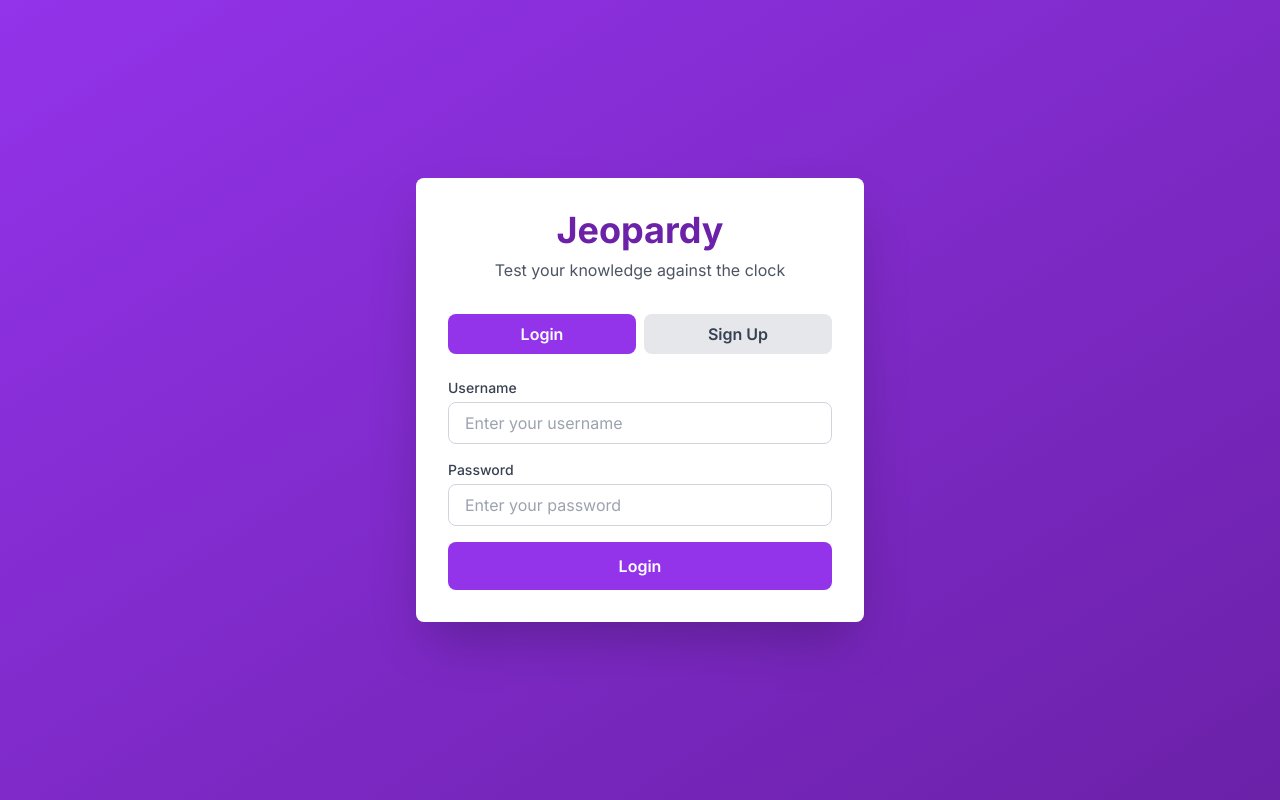
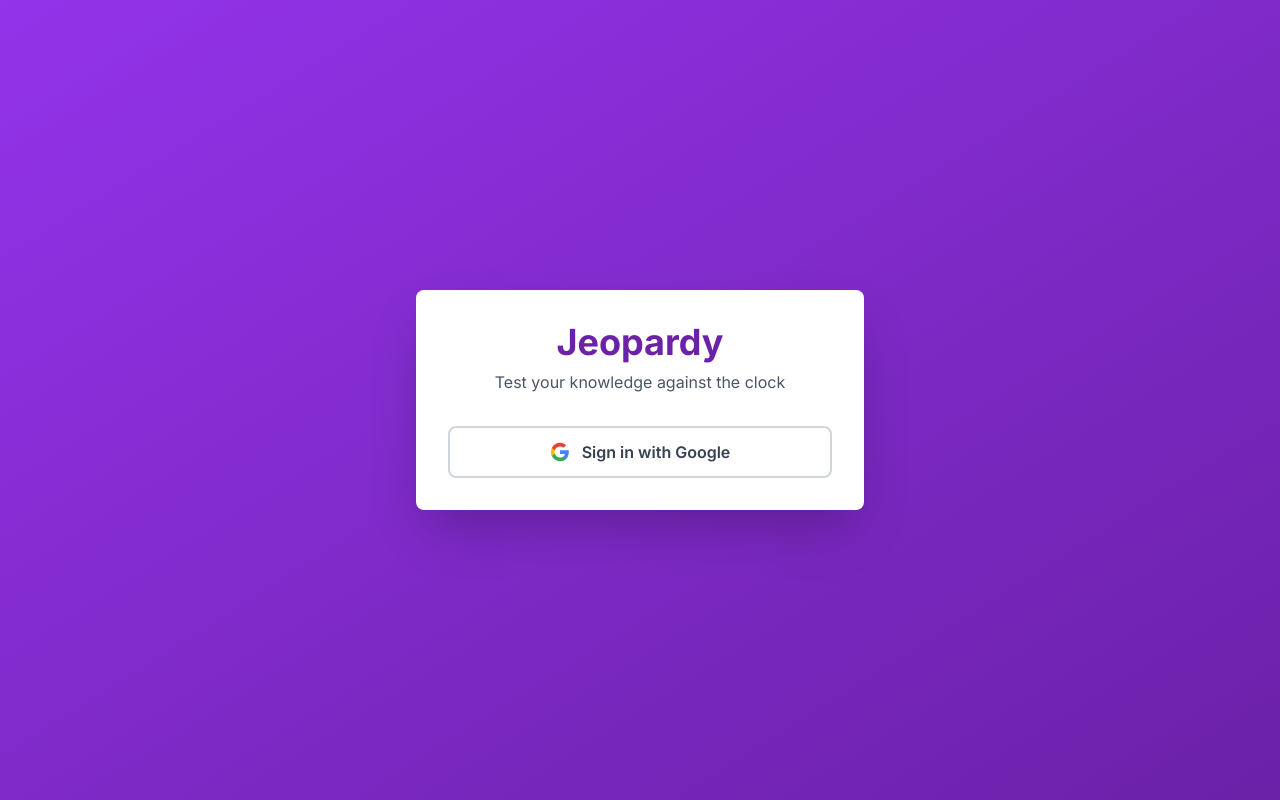
Before and after one commit to mwrede/jeopardy-game, a Next.js app: page /login in a window 1280 px wide. Built offline with nearby package versions, Linux system fonts and the light colour scheme.

Commit message:
Switch to Google OAuth authentication

```diff
--- a/app/login/page.tsx
+++ b/app/login/page.tsx
@@ -1,45 +1,15 @@
 'use client'
 
-import { useState, Suspense } from 'react'
+import { Suspense } from 'react'
 import { signIn } from 'next-auth/react'
-import { useSearchParams, useRouter } from 'next/navigation'
+import { useSearchParams } from 'next/navigation'
 
 function LoginForm() {
   const searchParams = useSearchParams()
-  const router = useRouter()
   const callbackUrl = searchParams.get('callbackUrl') || '/'
 
-  const [isSignup, setIsSignup] = useState(false)
-  const [username, setUsername] = useState('')
-  const [password, setPassword] = useState('')
-  const [name, setName] = useState('')
-  const [error, setError] = useState('')
-  const [loading, setLoading] = useState(false)
-
-  const handleSubmit = async (e: React.FormEvent) => {
-    e.preventDefault()
-    setError('')
-    setLoading(true)
-
-    try {
-      const result = await signIn('credentials', {
-        username,
-        password,
-        name: isSignup ? name : undefined,
-        isSignup: isSignup.toString(),
-        redirect: false,
-      })
-
-      if (result?.error) {
-        setError(isSignup ? 'Username already taken or invalid' : 'Invalid username or password')
-      } else if (result?.ok) {
-        router.push(callbackUrl)
-      }
-    } catch (err) {
-      setError('An error occurred. Please try again.')
-    } finally {
-      setLoading(false)
-    }
+  const handleGoogleSignIn = () => {
+    signIn('google', { callbackUrl })
   }
 
   return (
@@ -48,97 +18,30 @@
         <h1 className="text-4xl font-bold text-center mb-2 text-purple-800">Jeopardy</h1>
         <p className="text-center text-gray-600 mb-8">Test your knowledge against the clock</p>
 
-        <div className="flex gap-2 mb-6">
-          <button
-            onClick={() => {
-              setIsSignup(false)
-              setError('')
-            }}
-            className={`flex-1 py-2 px-4 rounded-lg font-semibold transition-colors ${
-              !isSignup
-                ? 'bg-purple-600 text-white'
-                : 'bg-gray-200 text-gray-700 hover:bg-gray-300'
-            }`}
-          >
-            Login
-          </button>
-          <button
-            onClick={() => {
-              setIsSignup(true)
-              setError('')
-            }}
-            className={`flex-1 py-2 px-4 rounded-lg font-semibold transition-colors ${
-              isSignup
-                ? 'bg-purple-600 text-white'
-                : 'bg-gray-200 text-gray-700 hover:bg-gray-300'
-            }`}
-          >
-            Sign Up
-          </button>
-        </div>
-
-        <form onSubmit={handleSubmit} className="space-y-4">
-          <div>
-            <label htmlFor="username" className="block text-sm font-medium text-gray-700 mb-1">
-              Username
-            </label>
-            <input
-              id="username"
-              type="text"
-              value={username}
-              onChange={(e) => setUsername(e.target.value)}
-              required
-              className="w-full px-4 py-2 border border-gray-300 rounded-lg focus:outline-none focus:ring-2 focus:ring-purple-500"
-              placeholder="Enter your username"
+        <button
+          onClick={handleGoogleSignIn}
+          className="w-full bg-white border-2 border-gray-300 text-gray-700 font-semibold py-3 px-4 rounded-lg hover:bg-gray-50 transition-colors flex items-center justify-center gap-3"
+        >
+          <svg className="w-5 h-5" viewBox="0 0 24 24">
+            <path
+              fill="#4285F4"
+              d="M22.56 12.25c0-.78-.07-1.53-.2-2.25H12v4.26h5.92c-.26 1.37-1.04 2.53-2.21 3.31v2.77h3.57c2.08-1.92 3.28-4.74 3.28-8.09z"
             />
-          </div>
-
-          {isSignup && (
-            <div>
-              <label htmlFor="name" className="block text-sm font-medium text-gray-700 mb-1">
-                Display Name
-              </label>
-              <input
-                id="name"
-                type="text"
-                value={name}
-                onChange={(e) => setName(e.target.value)}
-                required
-                className="w-full px-4 py-2 border border-gray-300 rounded-lg focus:outline-none focus:ring-2 focus:ring-purple-500"
-                placeholder="Enter your display name"
-              />
-            </div>
-          )}
-
-          <div>
-            <label htmlFor="password" className="block text-sm font-medium text-gray-700 mb-1">
-              Password
-            </label>
-            <input
-              id="password"
-              type="password"
-              value={password}
-              onChange={(e) => setPassword(e.target.value)}
-              required
-              className="w-full px-4 py-2 border border-gray-300 rounded-lg focus:outline-none focus:ring-2 focus:ring-purple-500"
-              placeholder="Enter your password"
+            <path
+              fill="#34A853"
+              d="M12 23c2.97 0 5.46-.98 7.28-2.66l-3.57-2.77c-.98.66-2.23 1.06-3.71 1.06-2.86 0-5.29-1.93-6.16-4.53H2.18v2.84C3.99 20.53 7.7 23 12 23z"
             />
-          </div>
-
-          {error && (
-            <div className="bg-red-50 text-red-600 p-3 rounded-lg text-sm">
-              {error}
-            </div>
-          )}
-
-          <button
-            type="submit"
-            disabled={loading}
-            className="w-full bg-purple-600 text-white font-semibold py-3 px-4 rounded-lg hover:bg-purple-700 transition-colors disabled:bg-gray-400 disabled:cursor-not-allowed"
-          >
-            {loading ? 'Please wait...' : isSignup ? 'Create Account' : 'Login'}
-          </button>
-        </form>
+            <path
+              fill="#FBBC05"
+              d="M5.84 14.09c-.22-.66-.35-1.36-.35-2.09s.13-1.43.35-2.09V7.07H2.18C1.43 8.55 1 10.22 1 12s.43 3.45 1.18 4.93l2.85-2.22.81-.62z"
+            />
+            <path
+              fill="#EA4335"
+              d="M12 5.38c1.62 0 3.06.56 4.21 1.64l3.15-3.15C17.45 2.09 14.97 1 12 1 7.7 1 3.99 3.47 2.18 7.07l3.66 2.84c.87-2.6 3.3-4.53 6.16-4.53z"
+            />
+          </svg>
+          Sign in with Google
+        </button>
       </div>
     </div>
   )
--- a/lib/authOptions.ts
+++ b/lib/authOptions.ts
@@ -1,65 +1,38 @@
 import { AuthOptions } from 'next-auth'
-import CredentialsProvider from 'next-auth/providers/credentials'
-import { verifyUser, createUser } from '@/lib/auth'
+import GoogleProvider from 'next-auth/providers/google'
+import { createOrUpdateUser } from '@/lib/supabaseDb'
 
 export const authOptions: AuthOptions = {
   providers: [
-    CredentialsProvider({
-      name: 'Credentials',
-      credentials: {
-        username: { label: 'Username', type: 'text' },
-        password: { label: 'Password', type: 'password' },
-        name: { label: 'Name', type: 'text' },
-        isSignup: { label: 'Is Signup', type: 'text' },
-      },
-      async authorize(credentials) {
-        if (!credentials?.username || !credentials?.password) {
-          return null
-        }
-
-        // Check if this is a signup or login
-        if (credentials.isSignup === 'true') {
-          // Sign up
-          const user = await createUser(
-            credentials.username,
-            credentials.password,
-            credentials.name || credentials.username
-          )
-
-          if (!user) {
-            return null
-          }
-
-          return {
-            id: user.id,
-            email: user.username,
-            name: user.name,
-            image: null,
-          }
-        } else {
-          // Login
-          const user = await verifyUser(credentials.username, credentials.password)
-
-          if (!user) {
-            return null
-          }
-
-          return {
-            id: user.id,
-            email: user.username,
-            name: user.name,
-            image: null,
-          }
-        }
-      },
+    GoogleProvider({
+      clientId: process.env.GOOGLE_CLIENT_ID!,
+      clientSecret: process.env.GOOGLE_CLIENT_SECRET!,
     }),
   ],
   callbacks: {
-    async jwt({ token, user }) {
+    async signIn({ user, account, profile }) {
+      if (account?.provider === 'google' && user.email) {
+        // Create or update user in Supabase
+        try {
+          await createOrUpdateUser(
+            user.email,
+            user.email,
+            user.name || null,
+            user.image || null
+          )
+        } catch (error) {
+          console.error('Error creating/updating user:', error)
+          // Don't block sign-in if user creation fails
+        }
+      }
+      return true
+    },
+    async jwt({ token, user, account }) {
       if (user) {
-        token.sub = user.id
+        token.sub = user.email || user.id
         token.email = user.email
         token.name = user.name
+        token.picture = user.image
       }
       return token
     },
@@ -68,6 +41,7 @@
         session.user.id = token.sub || ''
         session.user.email = token.email || ''
         session.user.name = token.name || ''
+        session.user.image = token.picture || null
       }
       return session
     },
--- a/lib/supabaseDb.ts
+++ b/lib/supabaseDb.ts
@@ -7,14 +7,17 @@
   name: string | null,
   image: string | null
 ): Promise<void> {
+  // For Google OAuth users, use email as both id and username
+  // Password is not needed for OAuth users, but we need to provide a placeholder
   const { error } = await supabase
     .from('users')
     .upsert(
       {
-        id,
-        email,
-        name,
-        image,
+        id: id,
+        username: email, // Use email as username for OAuth users
+        password: 'oauth_user', // Placeholder - not used for OAuth
+        name: name,
+        image: image,
       },
       {
         onConflict: 'id',
```
